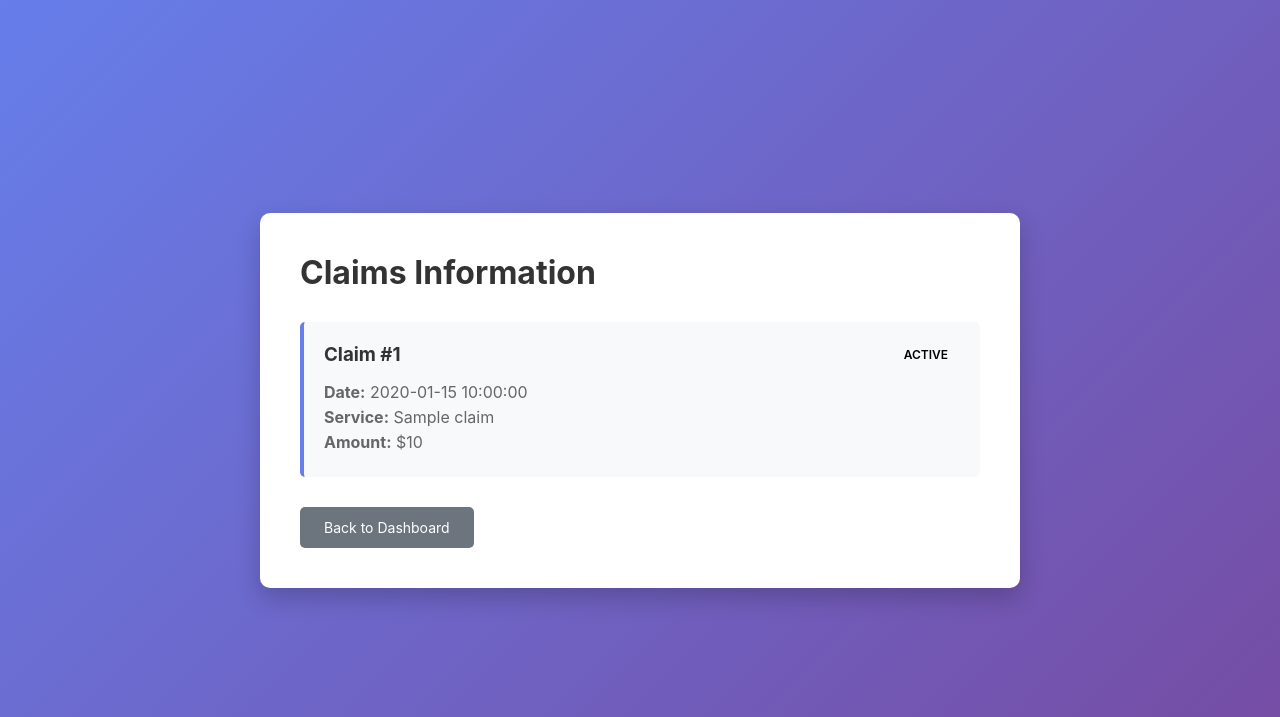
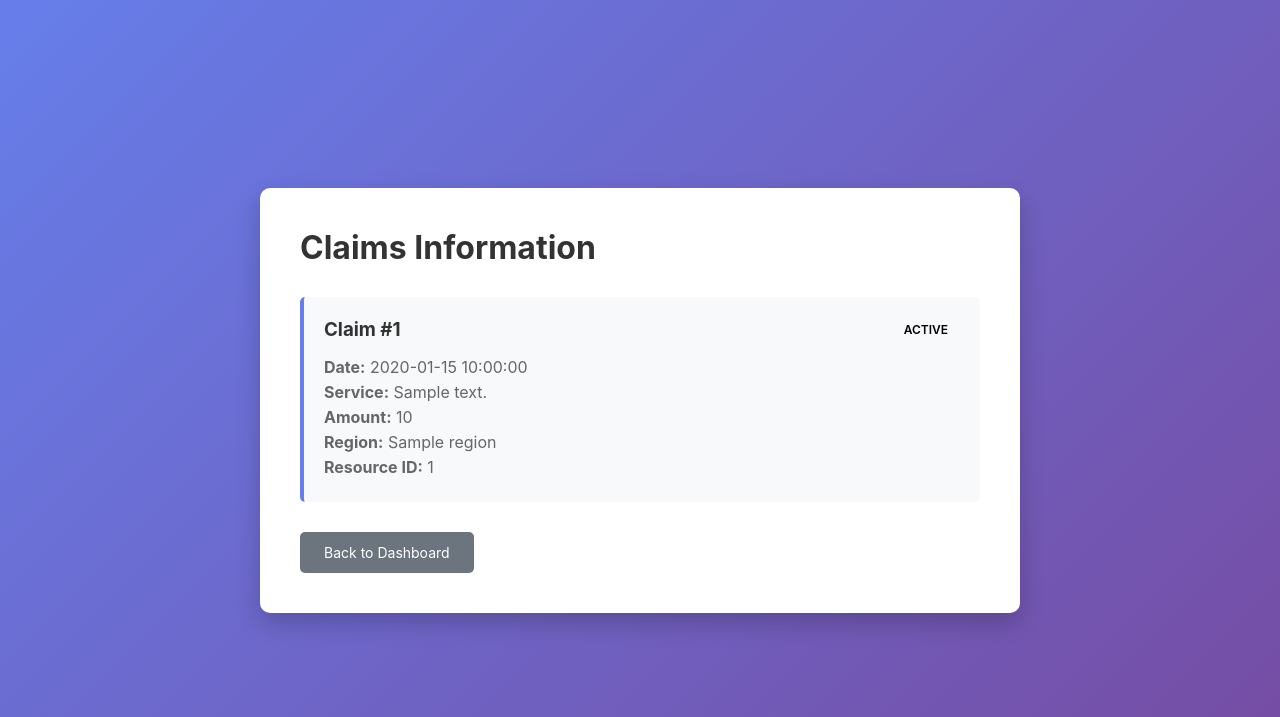
Before and after one commit to kyroninja/flask-service-manager, a Flask app: template templates/view_claims.html in a window 1280 px wide. Shown: the top 717 px of the page. Run offline with Flask 3, Linux system fonts and the light colour scheme; the template is opened without the code that fills it: most values are stand-ins (such as "Sample title", 1, 10 or a date in 2020); some libraries are stand-ins or nearby versions.

Commit message:
edited claims

```diff
--- a/templates/view_claims.html
+++ b/templates/view_claims.html
@@ -20,15 +20,15 @@
                 {% for claim in claims_data %}
                 <div class="claim-item">
                     <div class="claim-header">
-                        <h3>Claim #{{ claim.id or loop.index }}</h3>
+                        <h3>Claim #{{ claim.claim_id or loop.index }}</h3>
                         <span class="claim-state {{ claim.state|lower }}">{{ claim.state or 'Unknown' }}</span>
                     </div>
                     <p><strong>Date:</strong> {{ claim.date or 'N/A' }}</p>
-                    {% if claim.service_name %}
-                    <p><strong>Service:</strong> {{ claim.service_name }}</p>
-                    {% endif %}
-                    {% if claim.amount %}
-                    <p><strong>Amount:</strong> ${{ claim.amount }}</p>
+                    <p><strong>Service:</strong> {{ claim.description or 'N/A' }}</p>
+                    <p><strong>Amount:</strong> {{ claim.amount or 'N/A' }}</p>
+                    <p><strong>Region:</strong> {{ claim.region or 'N/A' }}</p>
+                    {% if claim.resource_id %}
+                    <p><strong>Resource ID:</strong> {{ claim.resource_id }}</p>
                     {% endif %}
                 </div>
                 {% endfor %}
```
